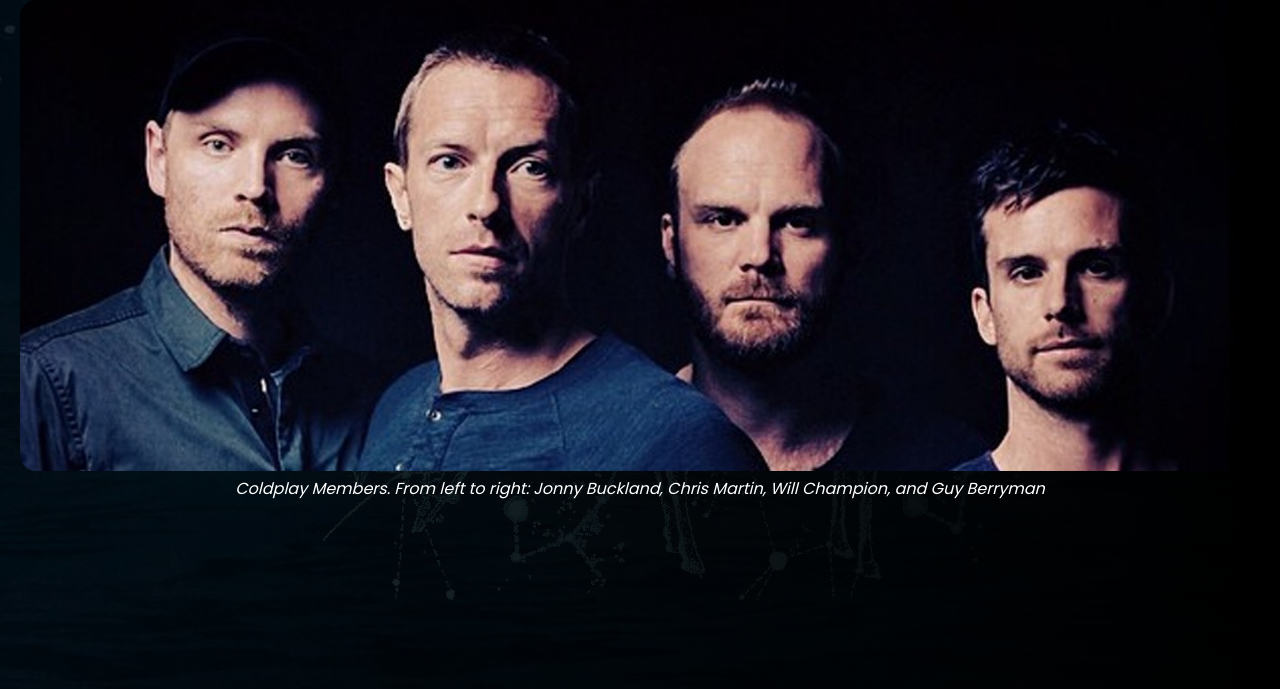
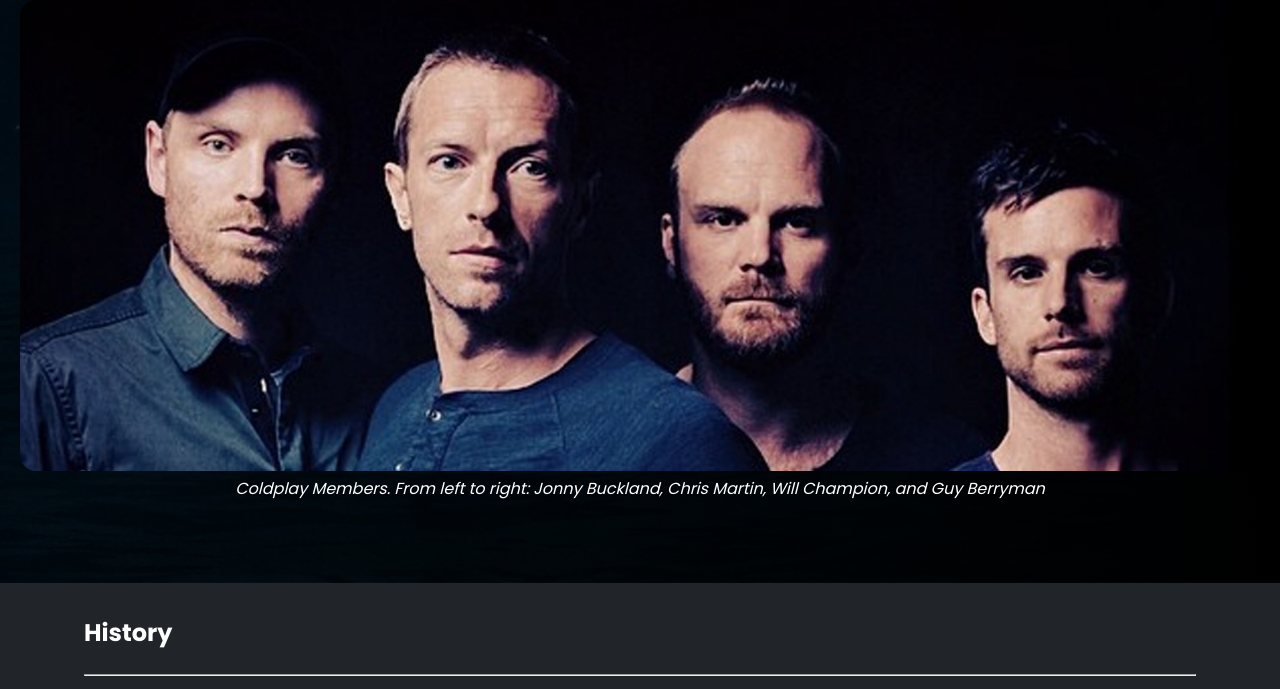
Before and after one commit to mariorizki/coldplay-tribut-page-freecodecamp, a plain HTML site: page index.html in a window 1280 px wide. Shown: the part 303-992 px from the top of the page. Drawn offline with nearby package versions, Linux system fonts and the light colour scheme.

Commit message:
fix main height

```diff
--- a/style.css
+++ b/style.css
@@ -311,7 +311,7 @@ footer {
 
   /* main */
   .main-section {
-    height: 130vh;
+    height: fit-content;
   }
 
   #title {
```
